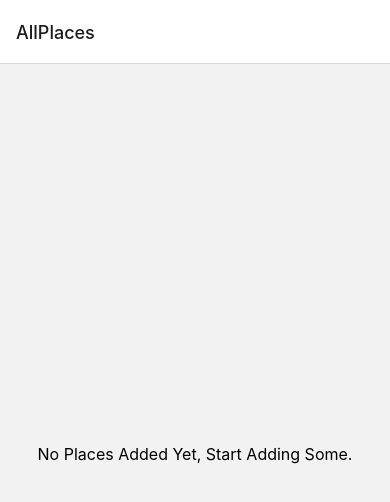
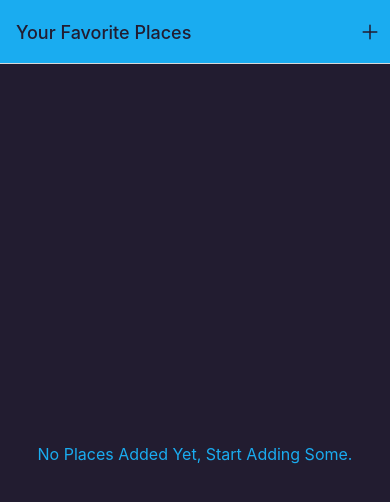
Before and after one commit to naji-alhusami/Camera-Location-App-React-Native, a React Native app: screen /AllPlaces in a window 390 px wide. Shown: the top 502 px of the page. Built offline with nearby package versions, Linux system fonts and the light colour scheme.

Commit message:
changed background and header colors after adding Global Colors

```diff
--- a/App.js
+++ b/App.js
@@ -4,6 +4,8 @@
 
 import AllPlaces from "./screens/AllPlaces";
 import AddPlace from "./screens/AddPlace";
+import IconButton from "./components/UI/IconButton";
+import { Colors } from "./constants/colors";
 
 const Stack = createNativeStackNavigator();
 
@@ -12,9 +14,36 @@
     <>
       <StatusBar style="dark" />
       <NavigationContainer>
-        <Stack.Navigator>
-          <Stack.Screen name="AllPlaces" component={AllPlaces} />
-          <Stack.Screen name="AddPlace" component={AddPlace} />
+        <Stack.Navigator
+          screenOptions={{
+            headerStyle: { backgroundColor: Colors.primary500 },
+            headerTintColor: Colors.gray700,
+            contentStyle: { backgroundColor: Colors.gray700 },
+            headerBackTitle: "Back",
+          }}
+        >
+          <Stack.Screen
+            name="AllPlaces"
+            component={AllPlaces}
+            options={({ navigation }) => ({
+              title: "Your Favorite Places",
+              headerRight: ({ tintColor }) => (
+                <IconButton
+                  icon="add"
+                  size={24}
+                  color={tintColor}
+                  onPress={() => navigation.navigate("AddPlace")}
+                />
+              ),
+            })}
+          />
+          <Stack.Screen
+            name="AddPlace"
+            component={AddPlace}
+            options={{
+              title: "Add New Place",
+            }}
+          />
         </Stack.Navigator>
       </NavigationContainer>
     </>
--- a/components/Places/PlacesList.js
+++ b/components/Places/PlacesList.js
@@ -1,5 +1,6 @@
 import { FlatList, StyleSheet, Text, View } from "react-native";
 import PlaceItem from "./PlaceItem";
+import { Colors } from "../../constants/colors";
 
 function PlacesList({ places }) {
   if (!places || places.length === 0) {
@@ -30,5 +31,6 @@
   },
   fallbackText: {
     fontSize: 16,
+    color: Colors.primary500,
   },
 });
--- /dev/null
+++ b/components/UI/IconButton.js
@@ -0,0 +1,25 @@
+import { Pressable, StyleSheet } from "react-native";
+import { Ionicons } from "@expo/vector-icons";
+
+function IconButton({ icon, size, color, onPress }) {
+  return (
+    <Pressable
+      style={({ pressed }) => [styles.button, pressed && styles.pressed]}
+      onPress={onPress}
+    >
+      <Ionicons name={icon} size={size} color={color} />
+    </Pressable>
+  );
+}
+export default IconButton;
+
+const styles = StyleSheet.create({
+  button: {
+    padding: 8,
+    justifyContent: "center",
+    alignItems: "center",
+  },
+  pressed: {
+    opacity: 0.7,
+  },
+});
--- /dev/null
+++ b/constants/colors.js
@@ -0,0 +1,11 @@
+export const Colors = {
+  primary50: "#cfeffd",
+  primary100: "#a0defb",
+  primary200: "#77cff8",
+  primary400: "#44bdf5",
+  primary500: "#1aacf0",
+  primary700: "#0570c9",
+  primary800: "#003b88",
+  accent500: "#e6b30b",
+  gray700: "#221c30",
+};
--- a/package.json
+++ b/package.json
@@ -15,8 +15,8 @@
     "expo-status-bar": "~1.11.1",
     "react": "18.2.0",
     "react-native": "0.73.4",
-    "react-native-screens": "~3.29.0",
-    "react-native-safe-area-context": "4.8.2"
+    "react-native-safe-area-context": "4.8.2",
+    "react-native-screens": "~3.29.0"
   },
   "devDependencies": {
     "@babel/core": "^7.20.0"
```
